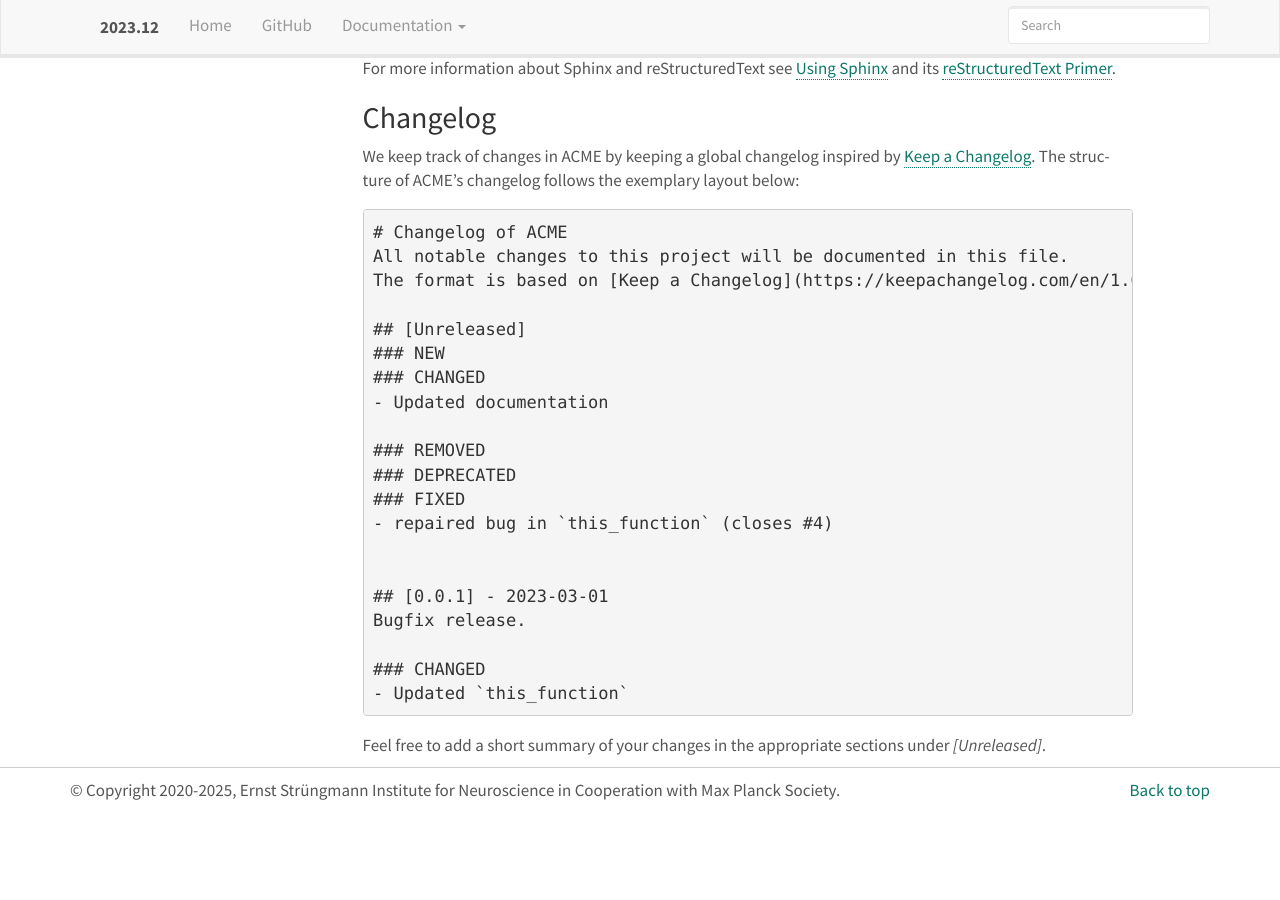
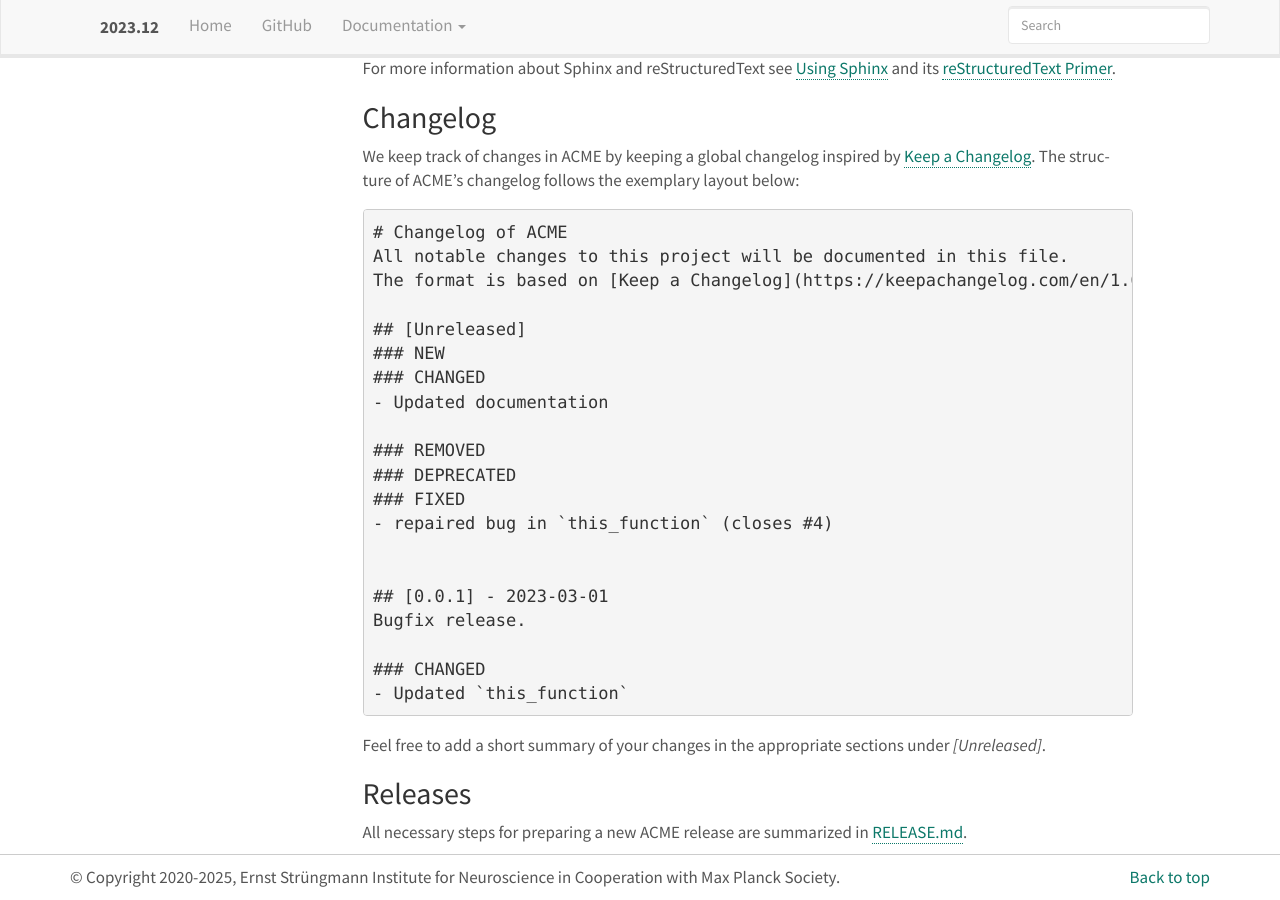
Before and after one commit to esi-neuroscience/acme, a Sphinx documentation site: the page built from doc/source/contributing.rst, in a window 1280 px wide and 900 px high, scrolled down 2470 px. Built offline with Sphinx 7.4.7, drawn with Linux system fonts in a browser that asks for light colours; before the commit the page ends 3282 px from its top, so only the background shows below that.

Commit message:
DOC: Added link to release guide
- included link to RELEASE.md in Contributing guide

On branch dev
Changes to be committed:
	modified:   source/contributing.rst

```diff
--- a/doc/source/contributing.rst
+++ b/doc/source/contributing.rst
@@ -195,3 +195,9 @@ ACME's changelog follows the exemplary layout below:
 
 Feel free to add a short summary of your changes in the appropriate sections
 under `[Unreleased]`.
+
+Releases
+--------
+
+All necessary steps for preparing a new ACME release are summarized in
+`RELEASE.md <https://github.com/esi-neuroscience/acme/blob/main/RELEASE.md>`_.
```
